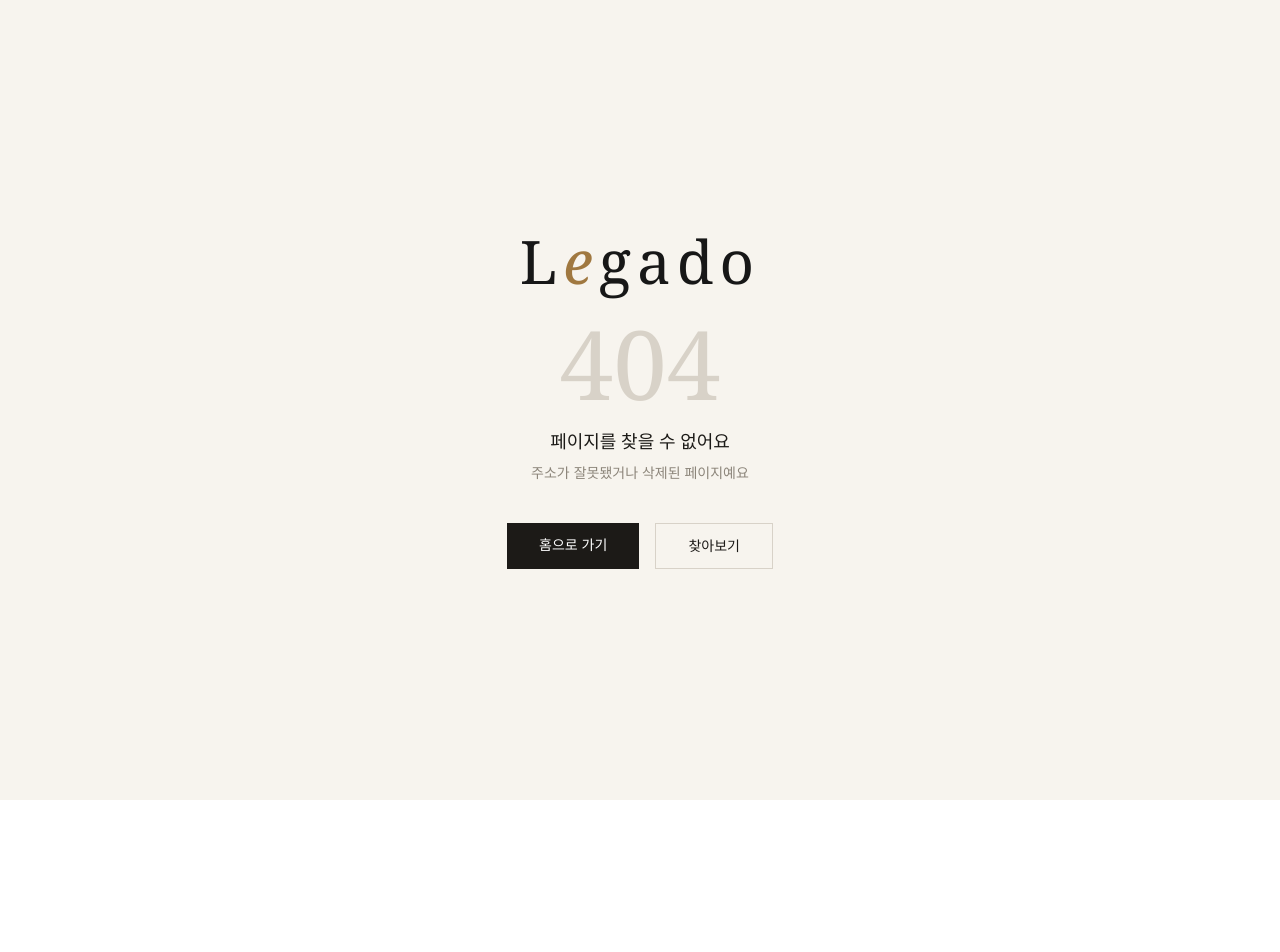
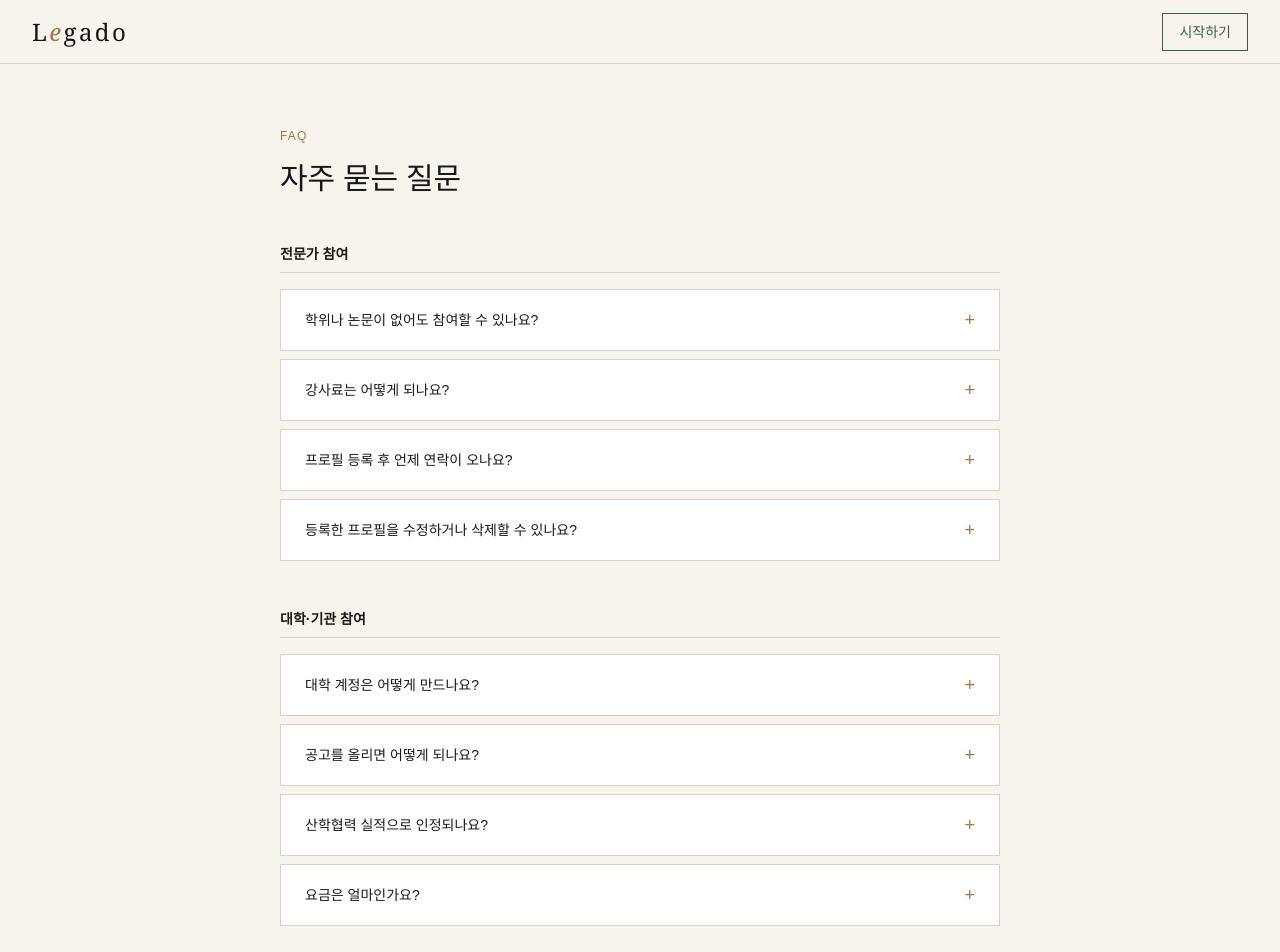
Before and after one commit to bosujeong-star/legado, a Next.js app: page /faq in a window 1280 px wide. Before the commit this address had no page. Shown: the top 952 px of the page. Before the commit the page ends 800 px from the top, so only its background shows below. Built offline with nearby package versions, Linux system fonts and the light colour scheme.

Commit message:
FAQ 페이지 추가

```diff
--- /dev/null
+++ b/app/faq/page.tsx
@@ -0,0 +1,151 @@
+'use client'
+
+import { useState } from 'react'
+import Link from 'next/link'
+
+const faqs = [
+  {
+    category: '전문가 참여',
+    items: [
+      {
+        q: '학위나 논문이 없어도 참여할 수 있나요?',
+        a: '네, 전혀 문제없습니다. Legado는 학위보다 현장 경험을 중시합니다. 수십 년의 실무 경험, 현장에서 몸으로 익힌 판단력이 어떤 논문보다 강력한 수업이 될 수 있습니다.'
+      },
+      {
+        q: '강사료는 어떻게 되나요?',
+        a: '강사료는 무상 기여, 실비만, 협의 가능 세 가지 중 직접 선택하실 수 있어요. 의미 있는 연결을 원하시는 분은 무상으로, 실비 정도는 받고 싶으신 분은 실비만으로 설정하시면 됩니다.'
+      },
+      {
+        q: '프로필 등록 후 언제 연락이 오나요?',
+        a: '대학 담당자가 프로필을 보고 직접 연결 요청을 보내는 방식이에요. 베타 운영 중이라 한 분 한 분을 직접 살피고 맞는 대학에 소개해드리고 있습니다.'
+      },
+      {
+        q: '등록한 프로필을 수정하거나 삭제할 수 있나요?',
+        a: '네, 마이페이지에서 언제든지 프로필을 수정하거나 삭제할 수 있습니다.'
+      },
+    ]
+  },
+  {
+    category: '대학·기관 참여',
+    items: [
+      {
+        q: '대학 계정은 어떻게 만드나요?',
+        a: '회원가입 시 "대학·기관 (강사 초청)" 을 선택하시면 됩니다. 가입 후 공고를 올리거나 전문가에게 직접 연결 요청을 보낼 수 있어요.'
+      },
+      {
+        q: '공고를 올리면 어떻게 되나요?',
+        a: '등록된 전문가들이 공고를 보고 직접 지원할 수 있어요. 지원이 오면 마이페이지에서 확인하고 수락/거절하실 수 있습니다.'
+      },
+      {
+        q: '산학협력 실적으로 인정되나요?',
+        a: '정규 산학협력 프로그램으로 활용 가능하며, 협약 실적으로 인정받을 수 있습니다. 자세한 사항은 각 학교의 산학협력단에 문의해주세요.'
+      },
+      {
+        q: '요금은 얼마인가요?',
+        a: '현재 베타 운영 중으로 모든 서비스를 무료로 제공하고 있습니다. 향후 유료 서비스 전환 시 사전에 충분히 공지해드릴게요.'
+      },
+    ]
+  },
+  {
+    category: '서비스 일반',
+    items: [
+      {
+        q: 'Legado는 어떤 서비스인가요?',
+        a: '현장 경험을 가진 전문가와 대학·기관을 연결하는 플랫폼입니다. 은퇴 전문가, 현직 실무자, 연구자들이 강의·강연·워크숍 형태로 대학과 만날 수 있어요.'
+      },
+      {
+        q: '개인정보는 어떻게 처리되나요?',
+        a: '개인정보는 서비스 제공 목적으로만 사용되며, 제3자에게 제공되지 않습니다. 자세한 내용은 개인정보처리방침을 확인해주세요.'
+      },
+      {
+        q: '문의는 어떻게 하나요?',
+        a: 'bosujeong@gmail.com 으로 이메일 주시면 빠르게 답변드리겠습니다.'
+      },
+    ]
+  },
+]
+
+export default function FAQ() {
+  const [openIndex, setOpenIndex] = useState<string | null>(null)
+
+  const toggle = (key: string) => {
+    setOpenIndex(prev => prev === key ? null : key)
+  }
+
+  return (
+    <main className="min-h-screen bg-[#f7f4ee]" style={{ fontFamily: 'sans-serif' }}>
+
+      {/* 네비 */}
+      <nav className="border-b border-[#d8d2c8] px-8 h-16 flex items-center justify-between">
+        <Link href="/" className="text-2xl font-light tracking-widest" style={{ fontFamily: 'Georgia, serif' }}>
+          L<em className="text-[#a07840]">e</em>gado
+        </Link>
+        <Link href="/auth" className="text-sm border border-[#3a6048] text-[#3a6048] px-4 py-2 hover:bg-[#3a6048] hover:text-white transition">
+          시작하기
+        </Link>
+      </nav>
+
+      <div className="max-w-3xl mx-auto px-6 py-16">
+        <p className="text-xs tracking-widest uppercase text-[#a07840] font-medium mb-4">FAQ</p>
+        <h1 className="text-3xl font-light mb-12" style={{ fontFamily: 'Georgia, serif' }}>
+          자주 묻는 질문
+        </h1>
+
+        <div className="space-y-12">
+          {faqs.map((section, si) => (
+            <div key={si}>
+              <h2 className="text-sm font-semibold text-[#1c1a17] mb-4 pb-2 border-b border-[#d8d2c8]">
+                {section.category}
+              </h2>
+              <div className="space-y-2">
+                {section.items.map((item, ii) => {
+                  const key = `${si}-${ii}`
+                  const isOpen = openIndex === key
+                  return (
+                    <div key={ii} className="border border-[#d8d2c8] bg-white">
+                      <button
+                        onClick={() => toggle(key)}
+                        className="w-full px-6 py-4 text-left flex justify-between items-center">
+                        <span className="text-sm font-medium text-[#1c1a17]">{item.q}</span>
+                        <span className="text-[#a07840] text-lg ml-4 flex-shrink-0">
+                          {isOpen ? '−' : '+'}
+                        </span>
+                      </button>
+                      {isOpen && (
+                        <div className="px-6 pb-4 text-sm text-[#8c857a] leading-relaxed border-t border-[#d8d2c8] pt-4">
+                          {item.a}
+                        </div>
+                      )}
+                    </div>
+                  )
+                })}
+              </div>
+            </div>
+          ))}
+        </div>
+
+        {/* 추가 문의 */}
+        <div className="mt-16 border border-[#d8d2c8] bg-white p-8 text-center">
+          <p className="text-sm text-[#8c857a] mb-4">더 궁금한 점이 있으신가요?</p>
+          <a href="mailto:bosujeong@gmail.com"
+            className="inline-block bg-[#1c1a17] text-white px-8 py-3 text-sm hover:bg-[#a07840] transition">
+            이메일로 문의하기
+          </a>
+        </div>
+      </div>
+
+      {/* 푸터 */}
+      <footer className="border-t border-[#d8d2c8] px-8 py-8 flex justify-between items-center mt-16">
+        <div className="text-xl font-light tracking-widest" style={{ fontFamily: 'Georgia, serif' }}>
+          L<em className="text-[#a07840]">e</em>gado
+        </div>
+        <div className="flex gap-6 text-xs text-[#8c857a]">
+          <Link href="/about" className="hover:text-[#1c1a17]">소개</Link>
+          <Link href="/privacy" className="hover:text-[#1c1a17]">개인정보처리방침</Link>
+          <Link href="/terms" className="hover:text-[#1c1a17]">이용약관</Link>
+        </div>
+      </footer>
+
+    </main>
+  )
+}
--- a/app/page.tsx
+++ b/app/page.tsx
@@ -326,6 +326,7 @@ const [recentListings, setRecentListings] = useState<any[]>([])
         <div className="text-xs text-[#8c857a]" style={{ fontFamily: 'sans-serif' }}>© 2025 Legado. 경험을 남기다.</div>
  <div className="flex gap-6 text-xs text-[#8c857a]" style={{ fontFamily: 'sans-serif' }}>
 <Link href="/about" className="hover:text-[#1c1a17]">소개</Link>
+          <Link href="/faq" className="hover:text-[#1c1a17]">FAQ</Link>
           <Link href="/terms" className="hover:text-[#1c1a17]">이용약관</Link>
           <Link href="/privacy" className="hover:text-[#1c1a17]">개인정보처리방침</Link>
           <a href="mailto:bosujeong@gmail.com" className="hover:text-[#1c1a17]">문의</a>
```
